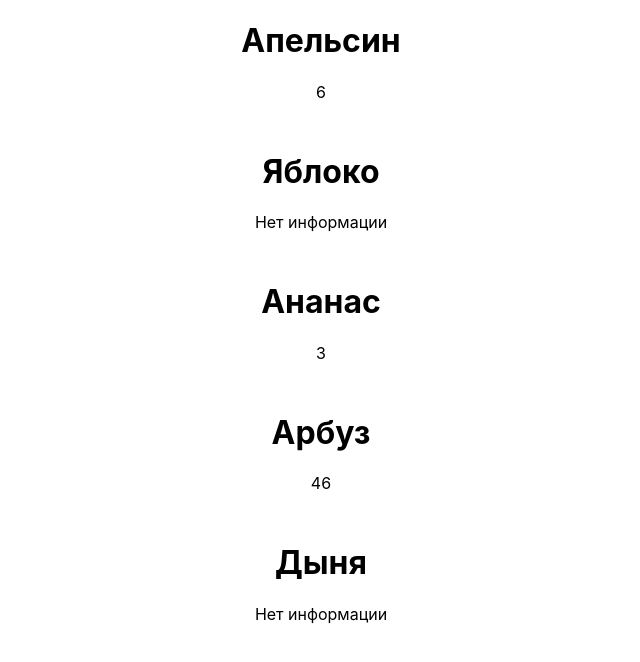
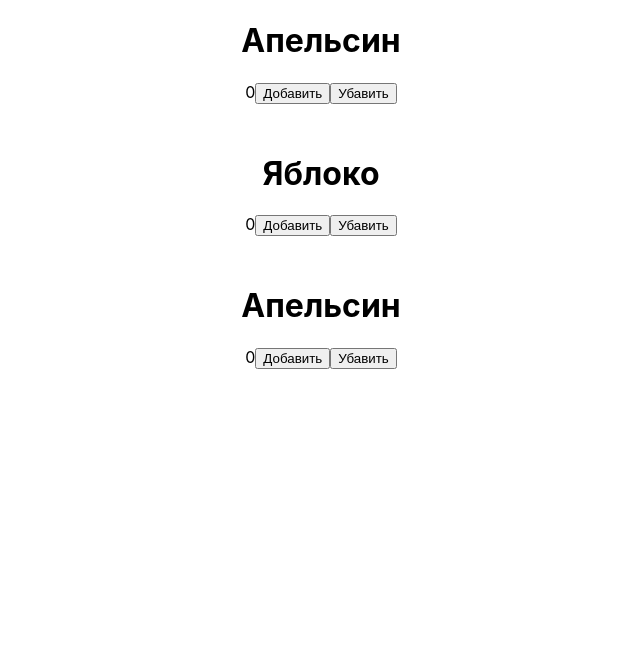
Before and after one commit to ukonsas28/react_course_2021, a React (Create React App) app: page / in a window 1280 px wide. Shown: the top 662 px of the page, without its empty margins (319-959 px from the left). Built offline with nearby package versions, Linux system fonts and the light colour scheme.

Commit message:
commit №1

```diff
--- a/src/App.tsx
+++ b/src/App.tsx
@@ -1,15 +1,27 @@
-import React from "react";
+import React, { useState } from "react";
 import "./App.css";
 import ProductCounter from "./ProductCounter";
 
 const App = () => {
+  const [orangeCount, setOrangeCount] = useState(0);
+  const [appleCount, setAppleCount] = useState(0);
   return (
     <div className="App">
-      <ProductCounter product={{ productName: "Апельсин", count: 6 }} />
-      <ProductCounter product={{ productName: "Яблоко" }} />
-      <ProductCounter product={{ productName: "Ананас", count: 3 }} />
-      <ProductCounter product={{ productName: "Арбуз", count: 46 }} />
-      <ProductCounter product={{ productName: "Дыня" }} />
+      <ProductCounter
+        productName="Апельсин"
+        count={orangeCount}
+        setCount={setOrangeCount}
+      />
+      <ProductCounter
+        productName="Яблоко"
+        count={appleCount}
+        setCount={setAppleCount}
+      />
+      <ProductCounter
+        productName="Апельсин"
+        count={orangeCount}
+        setCount={setOrangeCount}
+      />
     </div>
   );
 };
--- /dev/null
+++ b/src/ProductCounter/ProductCount.tsx
@@ -0,0 +1,12 @@
+import React from "react";
+
+type ProductCountType = {
+  count?: number;
+};
+
+const ProductCount: React.FC<ProductCountType> = (props) => {
+  const { count = 0 } = props;
+  console.log("render ProductCount");
+  return <span>{count}</span>;
+};
+export default ProductCount;
--- a/src/ProductCounter/index.tsx
+++ b/src/ProductCounter/index.tsx
@@ -1,21 +1,34 @@
 import React from "react";
+import ProductCount from "./ProductCount";
 
 type ProductCounterPropsType = {
-  product: {
-    productName: string;
-    count?: number;
-  };
+  productName: string;
+  count: number;
+  setCount: React.Dispatch<React.SetStateAction<number>>;
 };
 
 const ProductCounter: React.FC<ProductCounterPropsType> = (props) => {
-  const {
-    product: { productName, count = "Нет информации" },
-  } = props;
+  const { productName, count, setCount } = props;
+
+  const addHandler = () => {
+    setCount((prev) => prev + 1);
+  };
+  const deleteHandler = () => {
+    setCount((prev) => prev - 1);
+  };
+
+  console.log("render ProductCounter", productName);
 
   return (
     <div className="product_counter">
       <h1>{productName}</h1>
-      <span>{count}</span>
+      <ProductCount count={count} />
+      <button onClick={addHandler} type="button">
+        Добавить
+      </button>
+      <button onClick={deleteHandler} type="button">
+        Убавить
+      </button>
     </div>
   );
 };
```
Also changed, not shown: .eslintrc.json.
